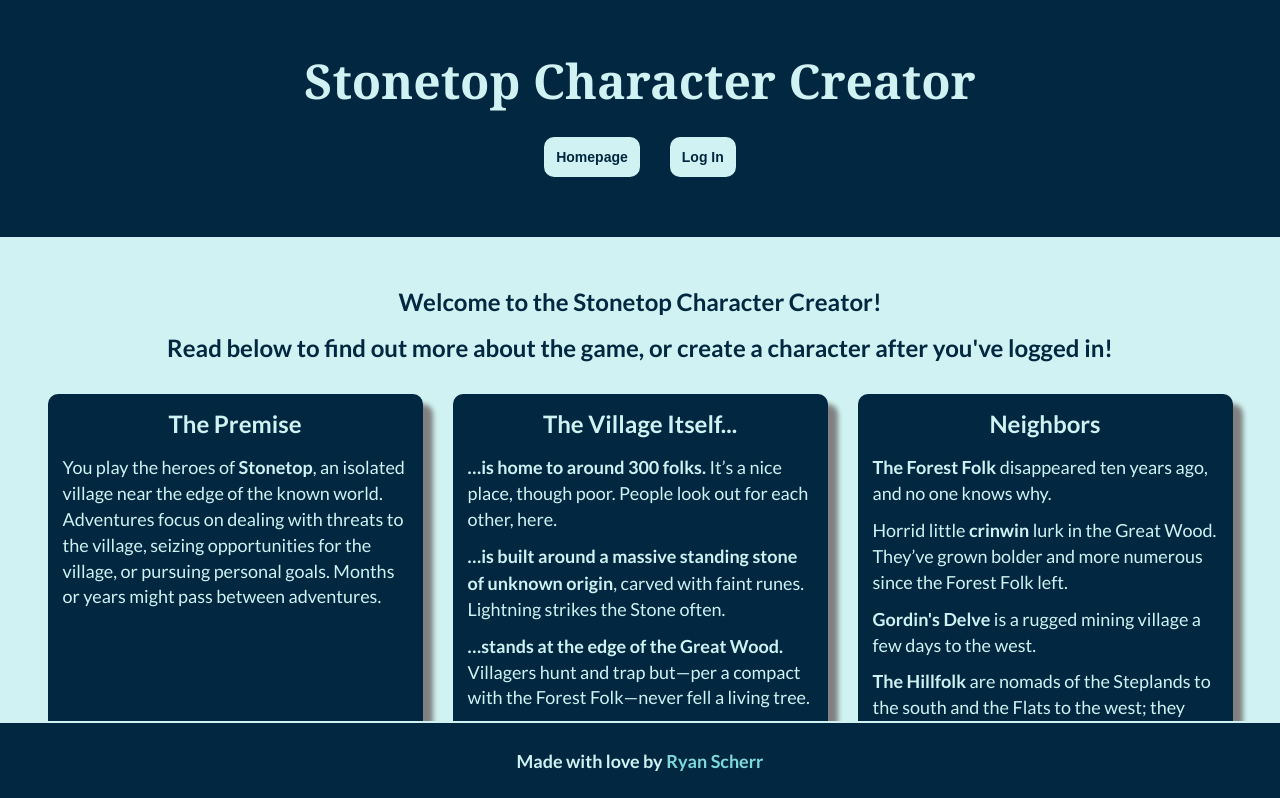
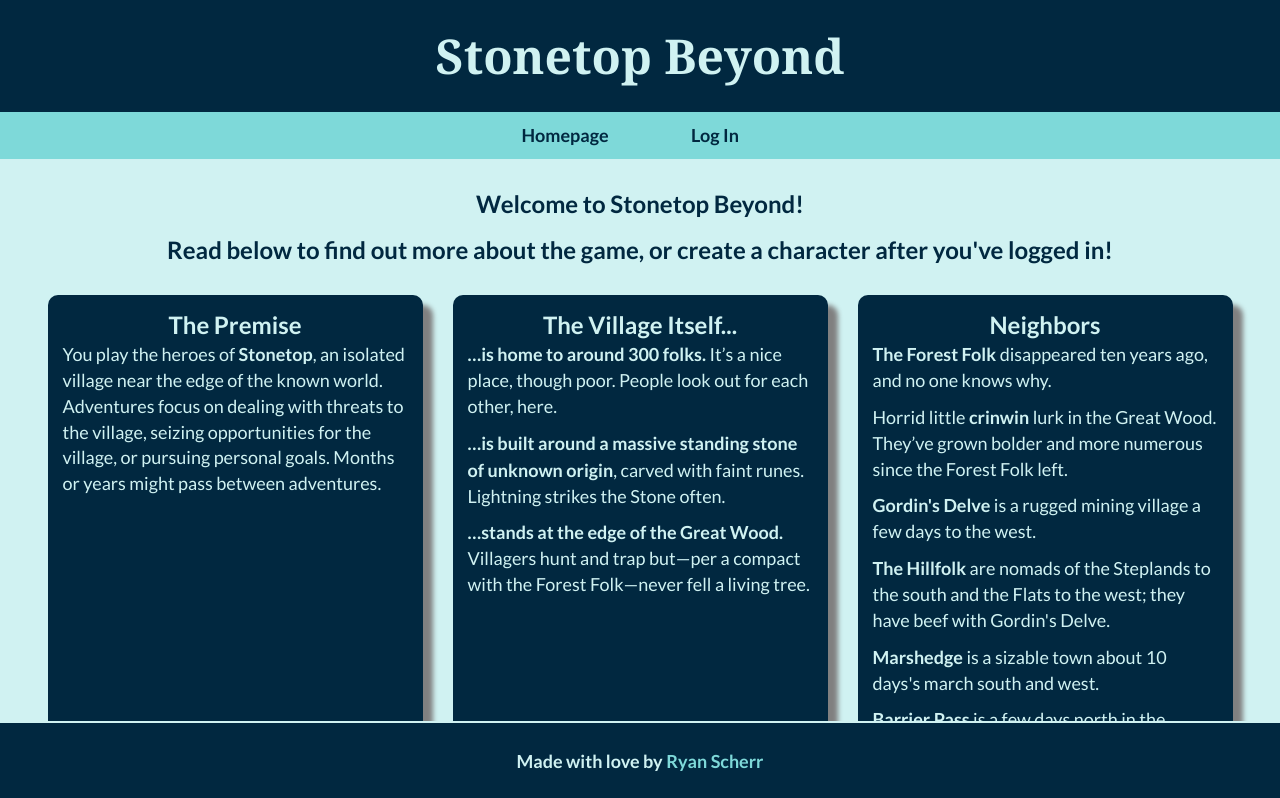
Before and after one commit to ryanascherr/stonetop-beyond, a React (Create React App) app in the folder client/: page / in a window 1280 px wide. Shown: the top 798 px of the page. Built offline with nearby package versions, Linux system fonts and the light colour scheme.

Commit message:
Major styling and spacing changes througout application.

```diff
--- a/client/src/components/Header.js
+++ b/client/src/components/Header.js
@@ -16,16 +16,24 @@ function Header() {
     }
 
     if (Auth.loggedIn()) {
+        // logoutBtn = <button className="logout" onClick={logMeOut}>Log Out</button>;
+        // loginBtn = <div></div>;
         logoutBtn = <button className="logout" onClick={logMeOut}>Log Out</button>;
         loginBtn = <div></div>;
-        myCharactersBtn = <Link to="/my-characters">
-            <button className="header-link">My Characters</button></Link>;
-        makeCharacterBtn = <Link to="/make">
-            <button className="header-link" onClick={removeInfo}>Make Character</button></Link>;
+        // myCharactersBtn = <Link to="/my-characters">
+        //     <button className="header-link">My Characters</button></Link>;
+        myCharactersBtn = <Link to="/my-characters" className="header-link">My Characters</Link>;
+        // makeCharacterBtn = <Link to="/make">
+        //     <button className="header-link" onClick={removeInfo}>Make Character</button></Link>;
+        makeCharacterBtn = <Link to="/make" className="header-link" onClick={removeInfo}>Make Character
+            </Link>;
     } else {
         logoutBtn = <div></div>;
-        loginBtn = <Link to="/login">
-            <button className="header-link">Log In</button></Link>;
+        // loginBtn = <Link to="/login">
+        //     <button className="header-link">Log In</button></Link>;
+        // loginBtn = <Link to="/login">
+        //     <a className="header-link">Log In</a></Link>;
+        loginBtn = <Link to="/login" className="header-link">Log In</Link>;
         myCharactersBtn = <div></div>;
         makeCharacterBtn = <div></div>;
     }
@@ -51,16 +59,19 @@ function Header() {
 
     return (
         <header className="header">
-            <h1>Stonetop Character Creator</h1>
+            <h1>Stonetop Beyond</h1>
             <div className="header-links">
-                <Link to="/">
+                {/* <Link to="/">
                     <button className="header-link">Homepage</button>
+                </Link> */}
+                <Link to="/" className="header-link">
+                Homepage
                 </Link>
                 {loginBtn}
                 {makeCharacterBtn}
                 {myCharactersBtn}
+                {logoutBtn}
             </div>
-            {logoutBtn}
         </header>
     )
 }
--- a/client/src/components/Origin.js
+++ b/client/src/components/Origin.js
@@ -32,7 +32,7 @@ export default function Origin() {
     } else {
       $(".origin-title").text("Stonetop is your home, or close enough, but where are you (or your family) from originally?");
       $(".origin-title2").text("Pick one origin and a name to match (or make up something similar)!");
-      $(".test").removeClass("hidden");
+      $(".origin-options-container").removeClass("hidden");
     }
   })
 
@@ -57,7 +57,7 @@ export default function Origin() {
     <div className="content">
       <h2 className="origin-title"> </h2>
       <h2 className="origin-title2"> </h2>
-      <div className="test hidden">
+      <div className="origin-options-container hidden">
         <div className="origin-options">
           <h3>Choose a place of origin:</h3>
           <select className="origin-select">
--- a/client/src/components/Playbook.js
+++ b/client/src/components/Playbook.js
@@ -98,7 +98,7 @@ export default function Playbook() {
 
   return (
     <div className="content">
-      <h2>Get started by choosing a playbook below!</h2>
+      <h2 className="playbook-title">Get started by choosing a playbook below!</h2>
       <div className="playbook-container">
         {listOfPlaybooks}
       </div>
--- a/client/src/pages/Homepage.js
+++ b/client/src/pages/Homepage.js
@@ -8,8 +8,8 @@ function Homepage() {
 
     return (
         <div className="content info-page">
-            <h2>Welcome to the Stonetop Character Creator!</h2>
-            <h2>Read below to find out more about the game, or create a character after you've logged in!</h2>
+            <h2 className="homepage-title">Welcome to Stonetop Beyond!</h2>
+            <h2 className="homepage-title">Read below to find out more about the game, or create a character after you've logged in!</h2>
             <div className="info-container">
                 <div className="info card">
                     <h2>The Premise</h2>
--- a/client/src/pages/Login.js
+++ b/client/src/pages/Login.js
@@ -126,7 +126,7 @@ const Login = () => {
   return (
     <div className="content">
       <div className="login-description">
-        <h2 className="title">Sign up or log in below to get started!</h2>
+        <h2 className="login-title">Sign up or log in below to get started!</h2>
       </div>
       <div className="login-signup-container">
         <div className="login-container">
--- a/client/src/style.css
+++ b/client/src/style.css
@@ -78,7 +78,7 @@ body {
 
 .content {
     margin: 0 15px;
-    padding: 50px 0 100px 0;
+    padding: 30px 0 100px 0;
 
 }
 
@@ -101,17 +101,34 @@ body {
 .header {
     background-color: var(--darkest-blue);
     color: var(--off-white);
-    padding: 50px 0;
+    padding: 25px 0 0 0;
+}
+
+.header h1 {
+    padding-bottom: 25px;
 }
 
 .header-links {
     display: flex;
     justify-content: center;
-    margin: 25px 0 0 0;
+    margin: 0;
+    background-color: var(--light-blue);
 }
 
 .header-link {
-    margin: 0 15px;
+    /* margin: 0 15px; */
+    padding: 10px 0;
+    color: var(--darkest-blue);
+    width: 150px;
+    text-align: center;
+    font-weight: bold;
+    cursor: pointer;
+    font-size: large;
+}
+
+.header-link:hover {
+    background-color: var(--darkest-blue);
+    color: var(--off-white);
 }
 
 .logout {
@@ -147,20 +164,20 @@ body {
 
 /* Homepage */
 
+.homepage-title {
+    margin-bottom: 15px;
+}
+
 .info-container {
     display: flex;
     justify-content: center;
     flex-wrap: wrap;
 }
 
-.info-page h2 {
-    margin-bottom: 15px;
-}
-
 /* Login */
 
-.login-description h2 {
-    margin-bottom: 30px;
+.login-title {
+    margin-bottom: 15px;
 }
 
 .login-signup-container {
@@ -193,7 +210,7 @@ body {
     flex-direction: column;
     border: 2px solid var(--darkest-blue);
     padding: 20px;
-    margin: 10px;
+    margin: 15px;
 }
 
 .descriptors-inputs-container {
@@ -233,6 +250,7 @@ body {
     color: var(--off-white);
     justify-content: center;
     margin-bottom: 0;
+    padding-top: 25px;
 }
 
 .checks h2 {
@@ -277,11 +295,15 @@ body {
 /* Playbook */
 
 .playbook-container {
-    padding: 10px;
+    /* padding: 10px; */
     display: flex;
     justify-content: center;
     flex-wrap: wrap;
     margin-bottom: 50px;
+}
+
+.playbook-title {
+    margin-bottom: 15px;
 }
 
 .playbook-image-container {
@@ -303,14 +325,14 @@ body {
 /* Background */
 
 .background-container {
-    padding: 10px;
+    /* padding: 10px; */
     display: flex;
     justify-content: center;
     flex-wrap: wrap;
     margin-bottom: 50px;
 }
 
-.background-title {
+.background-title, .background-title2 {
     margin-bottom: 15px;
 }
 
@@ -325,14 +347,14 @@ body {
 /* Drive */
 
 .drive-container {
-    padding: 10px;
+    /* padding: 10px; */
     display: flex;
     justify-content: center;
     flex-wrap: wrap;
     margin-bottom: 50px;
 }
 
-.drive-title {
+.drive-title, .drive-title2 {
     margin-bottom: 15px;
 }
 
@@ -347,15 +369,23 @@ body {
 /* Origin */
 
 .origin-container {
-    padding: 10px;
+    /* padding: 10px; */
     display: flex;
     justify-content: center;
     flex-wrap: wrap;
     margin-bottom: 50px;
 }
 
-.origin-title, .origin-title2 {
-    margin-bottom: 20px;
+.origin-title {
+    margin-bottom: 15px;
+}
+
+.origin-title2 {
+    margin-bottom: 30px;
+}
+
+.origin-select, .origin-name {
+    margin-bottom: 30px;
 }
 
 .origin h2 {
@@ -370,7 +400,7 @@ body {
 }
 
 .origin-options select, .origin-options input {
-    margin-bottom: 10px;
+    /* margin-bottom: 10px; */
     padding: 5px;
     color: var(--darkest-blue);
     text-align: center;
@@ -380,6 +410,7 @@ body {
     background-color: var(--darkest-blue);
     color: var(--off-white);
     border: 2px solid var(--darkest-blue);
+    margin-bottom: 15px;
 }
 
 .origin-btn:hover {
@@ -398,6 +429,7 @@ body {
     display: flex;
     justify-content: center;
     flex-wrap: wrap;
+    margin-bottom: 0;
 }
 
 .stat-title, .stat-title2 {
@@ -431,7 +463,7 @@ body {
 .btn-container {
     display: flex;
     justify-content: center;
-    margin-bottom: 50px;
+    margin: 15px 0 50px 0;
 }
 
 .stat p {
@@ -441,7 +473,7 @@ body {
 /* Finalize */
 
 .finalize-title {
-    margin-bottom: 30px;
+    margin-bottom: 15px;
 }
 
 .character-review {
@@ -452,7 +484,7 @@ body {
 }
 
 .character-review > * {
-    margin: 20px;
+    margin: 15px 0;
 }
 
 .finalize-btn {
@@ -527,6 +559,10 @@ body {
     margin-bottom: 10px;
 }
 
+.stat h2 {
+    margin: 0;
+}
+
 .finalize-card {
     background-color: var(--darkest-blue);
     color: var(--off-white);
@@ -540,7 +576,7 @@ body {
 /* My Characters */
 
 .my-characters-title {
-    margin-bottom: 25px;
+    margin-bottom: 15px;
 }
 
 .character-card-container {
```
